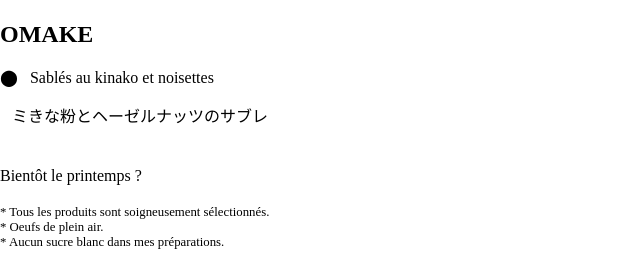
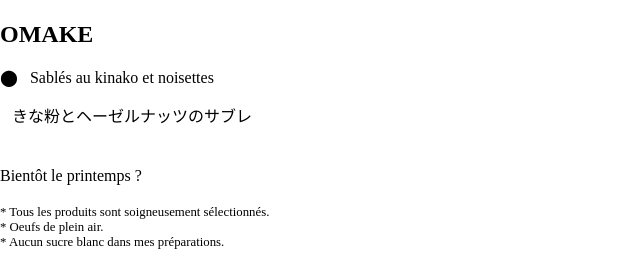
Before and after one commit to matsupin/main, a Jekyll site: the page built from menus/commande_rebecca_240126.html, in a window 1280 px wide. Shown: the part 862-1129 px from the top of the page, without its empty margins (0-641 px from the left). Built offline with Jekyll 4.4.1, drawn with Linux system fonts in a browser that asks for light colours.

Commit message:
Update commande_rebecca_240126.html

```diff
--- a/menus/commande_rebecca_240126.html
+++ b/menus/commande_rebecca_240126.html
@@ -60,7 +60,7 @@
         <h2 class="section-title">OMAKE</h2>
 
         <p><span class="menu-dot">&#11044;</span> <span class="dish-name">&nbsp; Sablés au kinako et noisettes</span></p>
-        <p class="dish-text">&nbsp;&nbsp;&nbsp;<span class="highlight">ミきな粉とヘーゼルナッツのサブレ</p>
+        <p class="dish-text">&nbsp;&nbsp;&nbsp;<span class="highlight">きな粉とヘーゼルナッツのサブレ</p>
 
     </section>
 
```
